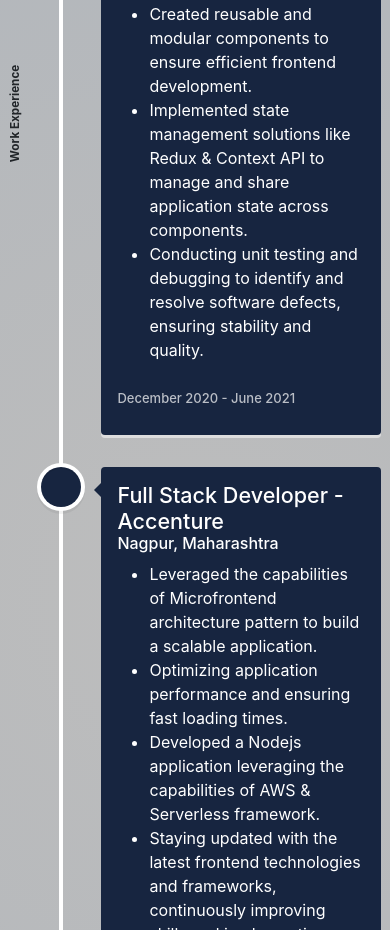
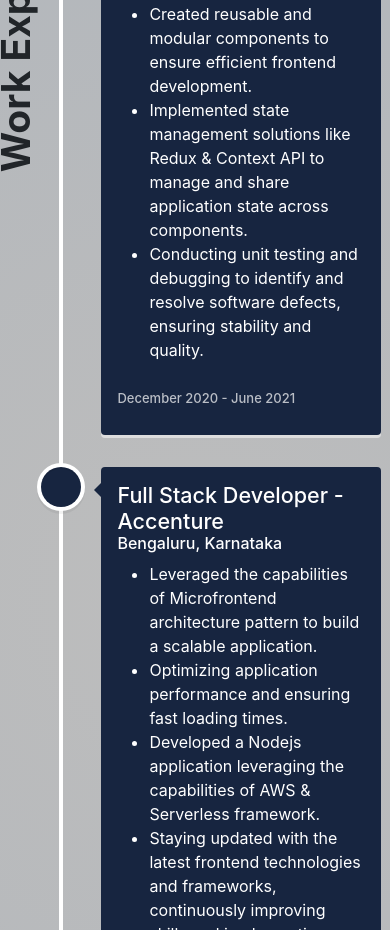
Before and after one commit to ameyjeurkar/portfolio, a React (Create React App) app: page / in a window 390 px wide. Shown: the part 1900-2830 px from the top of the page. Built offline with nearby package versions, Linux system fonts and the light colour scheme.

Commit message:
fix: JSON Changes

```diff
--- a/src/assets/json/work_experience.js
+++ b/src/assets/json/work_experience.js
@@ -28,7 +28,7 @@
     {
         "id": "analyst_accenture",
         "designation": "Full Stack Developer - Accenture",
-        "designationLocation": "Nagpur, Maharashtra",
+        "designationLocation": "Bengaluru, Karnataka",
         "responsibility": `<ul>
                                 <li>Leveraged the capabilities of Microfrontend architecture pattern to build a scalable application.</li>
                                 <li>Optimizing application performance and ensuring fast loading times.</li>
--- a/src/components/Experience/Experience.css
+++ b/src/components/Experience/Experience.css
@@ -30,3 +30,10 @@
     -webkit-transform: translateX(-50%) translateY(-50%) rotate(-90deg);
     transform:  translateX(-50%) translateY(-50%) rotate(-90deg);
 }
+
+@media only screen and (max-width: 500px) {
+    .experience-title {
+        font-size: 10vw;
+        padding-top: 5vw;
+    }
+}
```
